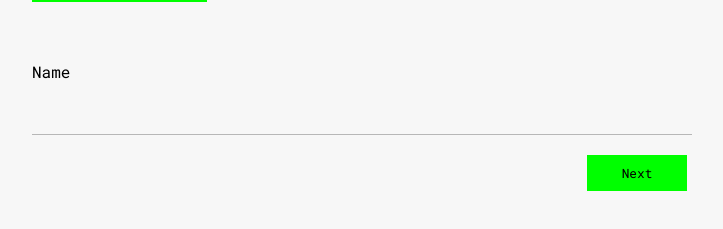
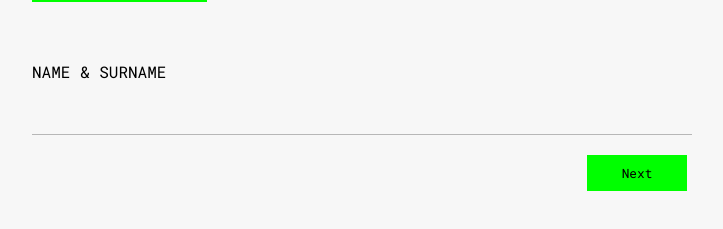
Before and after one commit to ygt-design/HEN-Submission-Form, a plain HTML site: page index.html in a window 1280 px wide. Shown: the part 307-536 px from the top of the page, without its empty margins (278-1001 px from the left). Drawn offline with Linux system fonts and the light colour scheme; no server answers.

Commit message:
language and text changes

```diff
--- a/index.html
+++ b/index.html
@@ -17,7 +17,7 @@
         <form id="channelForm">
             <!-- Section 1 -->
             <div class="form-section" id="section-1">
-                <label for="name">Name</label>
+                <label for="name">Name & Surname</label>
                 <input type="text" id="name" name="name" required>
                 <div class="button-group">
                     <button type="button" class="next-button">Next</button>
--- a/style.css
+++ b/style.css
@@ -57,6 +57,7 @@ h1, h3, .loading {
 label {
   display: block;
   margin-top: 10px;
+  text-transform: uppercase;
 }
 
 input,
```
